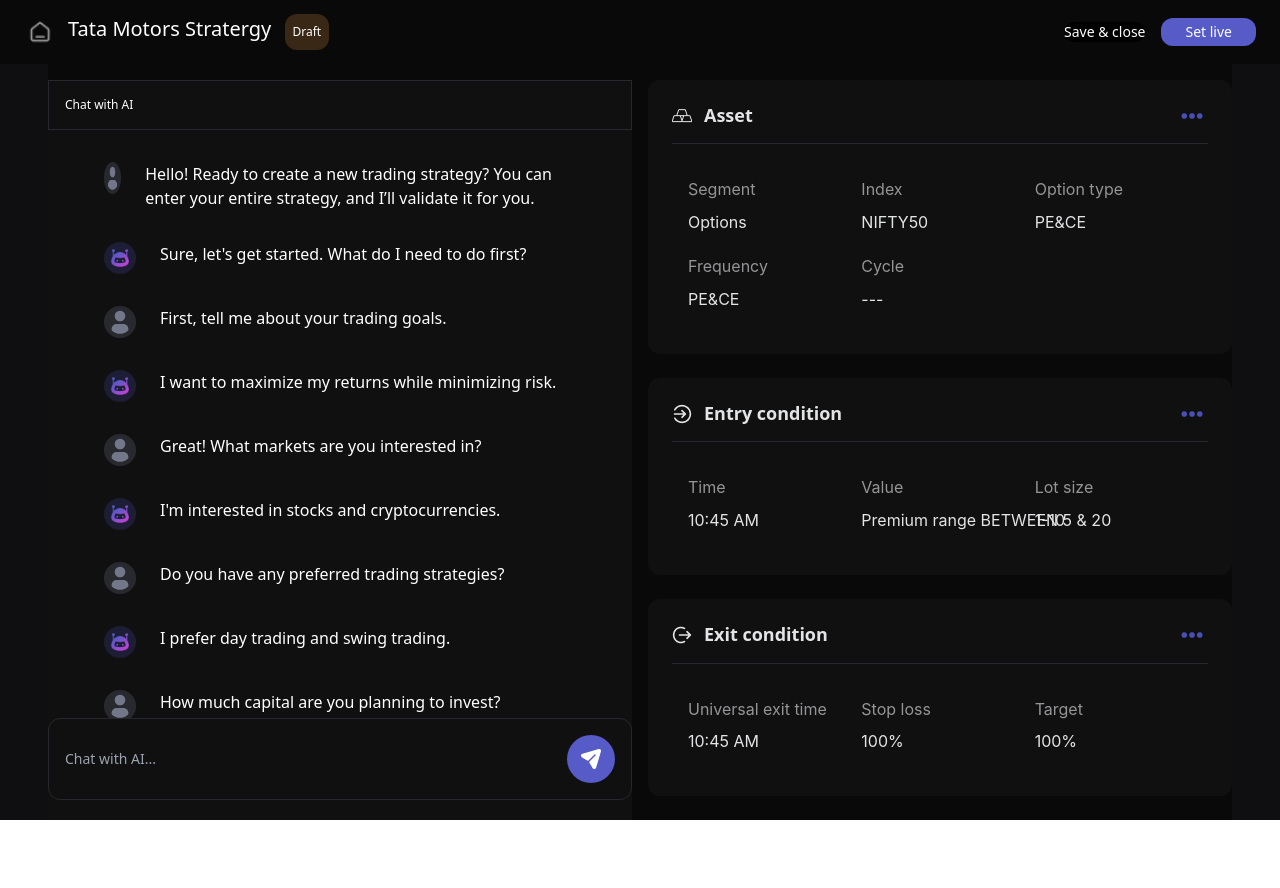
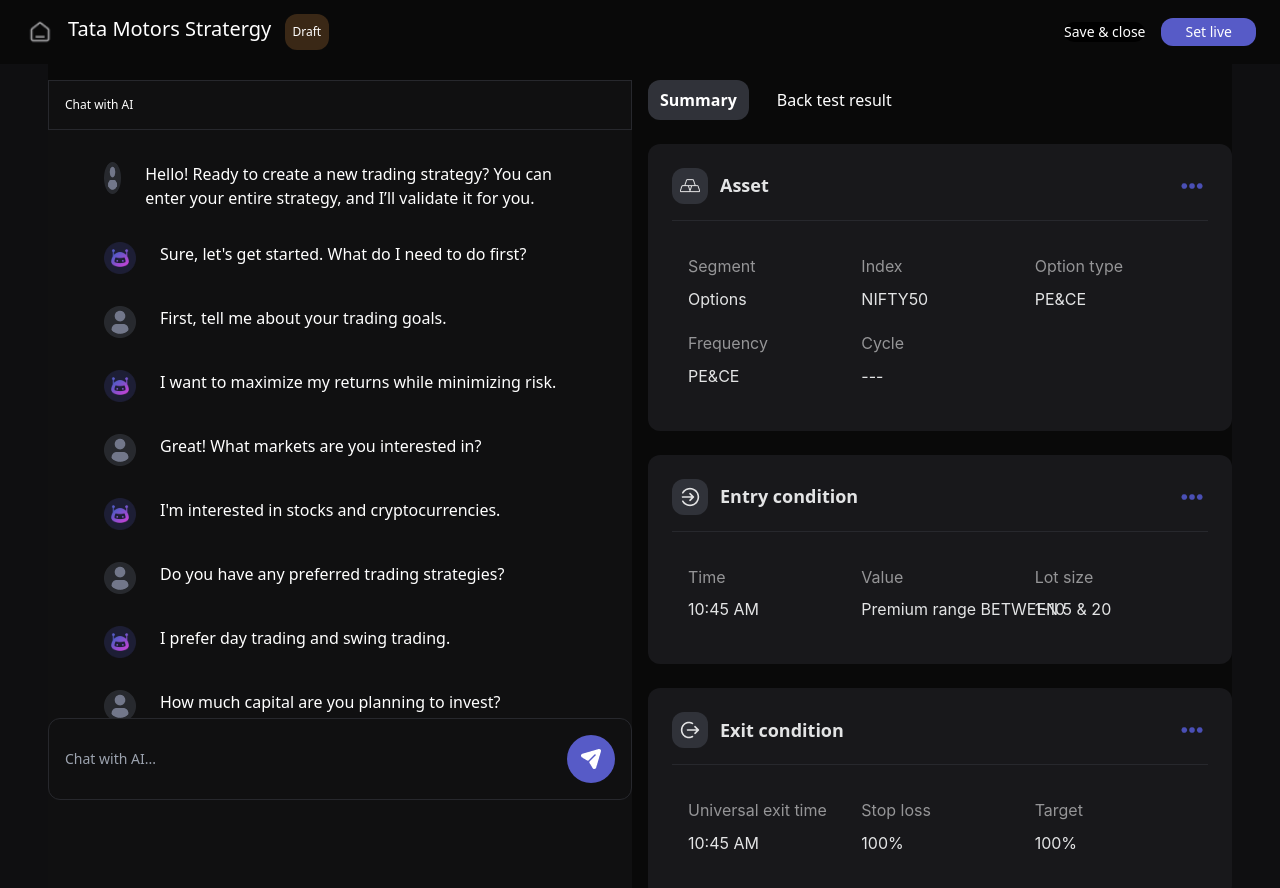
Before and after one commit to chris-kv/quantedge-fe, a React (Vite) app: page / in a window 1280 px wide. Shown: the top 888 px of the page. Before the commit the page ends 820 px from the top, so only its background shows below. Built offline with nearby package versions, Linux system fonts and the light colour scheme.

Commit message:
chat added

```diff
--- a/src/component/Button/Button.tsx
+++ b/src/component/Button/Button.tsx
@@ -3,9 +3,14 @@ import React, { FC } from "react";
 interface Props {
   text: string;
   className: string;
+  onClick?: () => void;
 }
-const Button: FC<Props> = ({ text, className }) => {
-  return <button className={`rounded-xl ${className}`}>{text}</button>;
+const Button: FC<Props> = ({ text, className, onClick }) => {
+  return (
+    <button className={`rounded-xl ${className}`} onClick={onClick}>
+      {text}
+    </button>
+  );
 };
 
 export default Button;
--- a/src/component/SummaryCard/SummaryCard.tsx
+++ b/src/component/SummaryCard/SummaryCard.tsx
@@ -11,9 +11,11 @@ interface Props {
 }
 const SummaryCard: FC<Props> = ({ iconPath, title, values }) => {
   return (
-    <div className="bg-[#101011] p-6 mb-6 rounded-xl">
+    <div className="bg-[#18181b] p-6 mb-6 rounded-xl">
       <div className="flex items-center gap-3 relative self-stretch w-full flex-[0_0_auto]  border-b pb-4 mb-4 border-[#27282D]">
-        <img className="relative flex-[0_0_auto]" alt="Frame" src={iconPath} />
+        <div className="w-9 h-9 bg-[#303239] flex justify-center items-center rounded-xl">
+          <img className="relative w-5 h-5" alt="Frame" src={iconPath} />
+        </div>
         <div className="flex items-center gap-1 relative flex-1 grow">
           <div className="relative flex-1 font-semibold text-[#e3e4e5] text-lg tracking-[0] leading-[23.4px]">
             {title}
--- a/src/page/ChatMain/components/SummaryRootLayout.tsx
+++ b/src/page/ChatMain/components/SummaryRootLayout.tsx
@@ -1,5 +1,7 @@
-import React from "react";
+import React, { useState } from "react";
 import SummaryCard from "../../../component/SummaryCard/SummaryCard";
+import Button from "../../../component/Button/Button";
+import cx from "classnames";
 
 const summarySampleData = [
   {
@@ -33,7 +35,29 @@ const summarySampleData = [
   },
 ];
 const SummaryRootLayout = () => {
+  const [selectedOption, setSelectedOption] = useState("SUMMARY");
   return (
+    <div>
+      <div className="mb-6">
+        <Button
+          text={"Summary"}
+          onClick={() => setSelectedOption("SUMMARY")}
+          className={cx("text-white px-3 py-2", {
+            " bg-[#303239]  font-semibold": selectedOption === "SUMMARY",
+            " py-2 font-normal": selectedOption !== "SUMMARY",
+          })}
+        ></Button>
+        <Button
+          text={"Back test result"}
+          onClick={() => setSelectedOption("BACK_TEST")}
+          className={cx("ml-4 px-3 py-2", {
+            "text-white bg-[#303239]  font-semibold":
+              selectedOption !== "SUMMARY",
+            "text-white py-2 font-normal": selectedOption === "SUMMARY",
+          })}
+        ></Button>
+      </div>
+      {selectedOption === "SUMMARY" ? (
         <div>
           {summarySampleData.map((data, index) => {
             return (
@@ -46,6 +70,10 @@ const SummaryRootLayout = () => {
             );
           })}
         </div>
+      ) : (
+        <></>
+      )}
+    </div>
   );
 };
 
```
Lines whose indentation alone changed are shown as unchanged.
